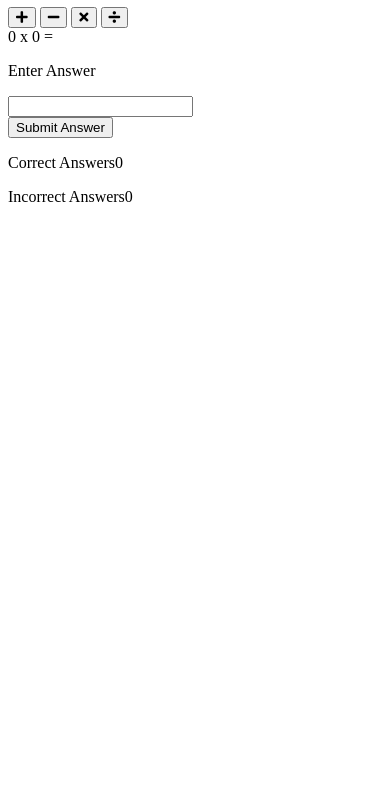
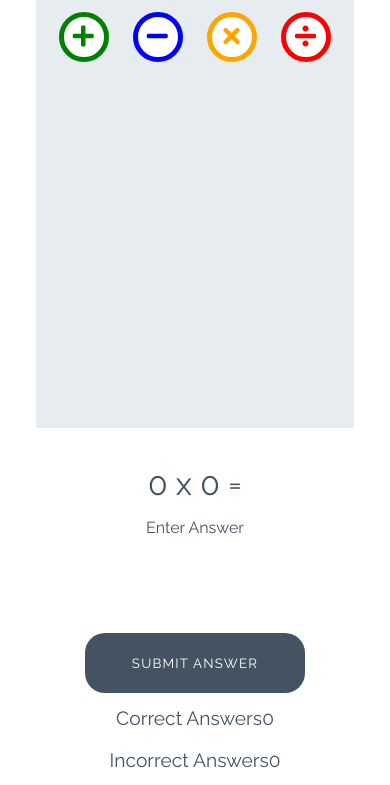
Before and after one commit to ProfessorJames/love-maths, a plain HTML site: page index.html in a window 390 px wide. Shown: the part 112-897 px from the top of the page. Before the commit the page ends 844 px from the top, so only its background shows below. Drawn offline with Linux system fonts and the light colour scheme.

Commit message:
Add styles

```diff
--- a/assets/css/style.css
+++ b/assets/css/style.css
@@ -1,3 +1,246 @@
+/* --------- Global style */
+
 body {
-    background: #fff;
+    background-color: #fff;
+    font-family: "Raleway", sans-serif;
+    color: #445361;
+    text-align: center;
 }
+
+/* --------- Heading */
+
+.heading {
+    text-align: center;
+    font-size: 2.5rem;
+}
+
+.logo {
+    height: 40px;
+    padding-right: 5px;
+}
+
+/* --------- Game layout */
+
+.game-area {
+    background-color: #E6ECF0;
+    box-sizing: border-box;
+    width: 85%;
+    height: 65vh;
+    max-height: 450px;
+    max-width: 830px;
+    margin-left: auto;
+    margin-right: auto;
+    padding: 1%;
+}
+
+.question-area {
+    width: 50%;
+    font-size: 2rem;
+    margin: auto;
+    padding: 50px 0;
+}
+
+.question-area span {
+    padding: 0 15px;
+}
+
+.score-area {
+    margin: 5px auto;
+    width: 60%;
+    font-size: 1.2rem;
+}
+
+.controls-area {
+    width: 85%;
+    margin: 30px auto;
+}
+
+#score {
+    color: green;
+    font-weight: bold;
+}
+
+#incorrect {
+    color: red;
+    font-weight: bold;
+}
+
+.answer-message {
+    display: none;
+    font-size: 1rem;
+}
+
+#answer-box {
+    border: none;
+    color: #445361;
+    display: inline-block;
+    height: 40px;
+    width: 80px;
+    font-size: 1.2rem;
+}
+
+.scores {
+    display: inline-block;
+    padding: 25px;
+}
+
+/* --------- Buttons */
+
+.btn {
+    width: 220px;
+    height: 60px;
+    font-family: "Raleway", sans-serif;
+    text-transform: uppercase;
+    letter-spacing: 1.2px;
+    color: white;
+}
+
+.btn:focus {
+    outline: none;
+}
+
+.btn-big {
+    padding-top: 10px;
+    border-radius: 50%;
+    background-color: white;
+    border: 10px solid;
+    width: 100px;
+    height: 100px;
+    font-size: 3.2rem;
+    margin: 0 30px;
+    transition: all 0.5s;
+}
+
+.btn-blue {
+    border-color: blue;
+    color: blue;
+}
+
+.btn-blue:active,
+.btn-blue:hover {
+    background-color: darkblue;
+    color: white;
+}
+
+.btn-orange {
+    border-color: orange;
+    color: orange;
+}
+
+.btn-orange:active,
+.btn-orange:hover {
+    background-color: darkorange;
+    color: white;
+}
+
+.btn-red {
+    border-color: red;
+    color: red;
+}
+
+.btn-red:active,
+.btn-red:hover {
+    background-color: darkred;
+    color: white;
+}
+
+.btn-green {
+    border-color: green;
+    color: green;
+}
+
+.btn-green:active,
+.btn-green:hover {
+    background-color: darkgreen;
+    color: white;
+}
+
+.btn-gray {
+    margin-top: 25px;
+    background-color: #445361;
+    border: 1px transparent;
+    border-radius: 20px;
+}
+
+.btn-gray:active,
+.btn-gray:hover {
+    background-color: #0d1013;
+}
+
+/* --------- Media queries */
+
+@media (max-width: 414px) {
+    .controls-area {
+        width: 100%;
+    }
+
+    .btn-big {
+        margin: 0 10px;
+        padding: 5px;
+        border: 5px solid;
+        width: 50px;
+        height: 50px;
+        font-size: 1.5rem;
+    }
+
+    .btn-big::after {
+        font-size: 0.6rem;
+        left: -0.7rem;
+    }
+
+    .question-area {
+        padding: 10% 0;
+        width: 100%;
+    }
+
+    .question-area span {
+        padding: 0;
+    }
+
+    .answer-message {
+        display: block;
+    }
+
+    #answer-box {
+        display: block;
+        margin: 0 auto;
+    }
+
+    .btn-gray {
+        margin-top: 0;
+    }
+
+    .score-area {
+        width: 100%;
+    }
+
+    .scores {
+        margin: 0.5em auto;
+        display: block;
+        padding: 5px;
+    }
+
+    .heading {
+        font-size: 2rem;
+    }
+}
+
+@media (max-width: 320px) {
+    .game-area {
+        height: 70vh;
+    }
+
+    .controls-area {
+        width: 75%;
+        margin: 10px auto;
+    }
+
+    .btn-big {
+        margin: 10px 10px;
+    }
+
+    .question-area {
+        padding: 10px 0;
+    }
+
+}
```
